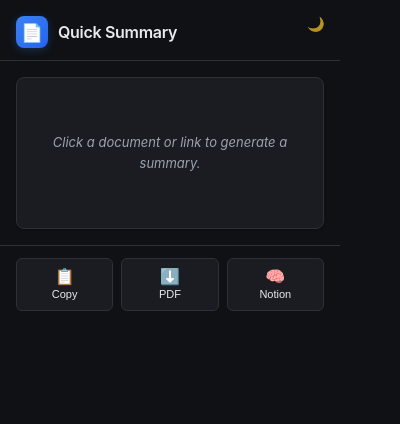
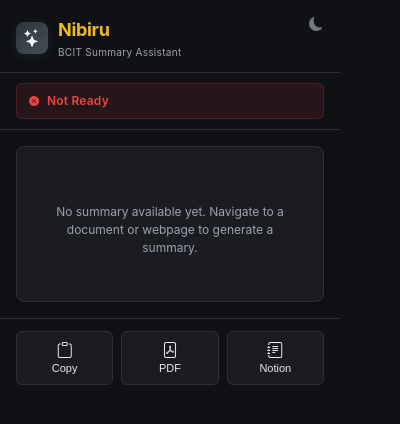
Before and after one commit to arshiaadamian/nibiru, a browser extension: page popup.html in a window 400 px wide. Drawn offline with nearby package versions, Linux system fonts and the light colour scheme.

Commit message:
Update extension name and description; enhance UI with new styles and status indicators; implement summary management and theme toggle functionality.

```diff
--- a/popup.css
+++ b/popup.css
@@ -9,8 +9,8 @@
   --bg-primary: #0f1115;
   --bg-secondary: #1a1c21;
   --bg-tertiary: #25272e;
-  --accent: #3b82f6;
-  --accent-hover: #2563eb;
+  --accent: #2c353d;
+  --accent-hover: #454e57;
   --text-primary: #e8eaed;
   --text-secondary: #9ca3af;
   --border: #2d3037;
@@ -19,13 +19,13 @@
 
 body.light {
   --bg-primary: #ffffff;
-  --bg-secondary: #f8f9fa;
-  --bg-tertiary: #e9ecef;
-  --accent: #2563eb;
-  --accent-hover: #1d4ed8;
+  --bg-secondary: #f8f8f8;
+  --bg-tertiary: #e1e1e1;
+  --accent: #2c353d;
+  --accent-hover: #454e57;
   --text-primary: #1e1e1e;
-  --text-secondary: #6b7280;
-  --border: #e5e7eb;
+  --text-secondary: #5b646b;
+  --border: #e1e1e1;
   --shadow: rgba(0, 0, 0, 0.1);
 }
 
@@ -65,6 +65,21 @@
   display: flex;
   align-items: center;
   gap: 10px;
+  flex: 1;
+}
+
+.header-text {
+  display: flex;
+  flex-direction: column;
+  gap: 2px;
+}
+
+.subtitle {
+  font-size: 10px;
+  color: var(--text-secondary);
+  font-weight: 400;
+  margin: 0;
+  letter-spacing: 0.3px;
 }
 
 .app-icon {
@@ -73,17 +88,26 @@
   display: flex;
   align-items: center;
   justify-content: center;
-  background: linear-gradient(135deg, var(--accent), var(--accent-hover));
+  background: linear-gradient(135deg, #2c353d, #454e57);
   border-radius: 8px;
+  box-shadow: 0 2px 8px rgba(44, 53, 61, 0.4);
+}
+
+.app-icon i {
   font-size: 18px;
-  box-shadow: 0 2px 8px rgba(59, 130, 246, 0.25);
+  color: #ffffff;
 }
 
 h1 {
-  font-size: 16px;
-  font-weight: 600;
-  color: var(--text-primary);
+  font-size: 18px;
+  font-weight: 700;
+  color: #2c353d;
   letter-spacing: -0.3px;
+  margin: 0;
+}
+
+body.dark h1 {
+  color: #efbb20;
 }
 
 .theme-toggle {
@@ -94,7 +118,6 @@
   height: 24px;
   background: transparent;
   border: none;
-  font-size: 14px;
   color: var(--text-secondary);
   cursor: pointer;
   padding: 0;
@@ -106,6 +129,15 @@
   opacity: 0.7;
 }
 
+.theme-toggle i {
+  font-size: 14px;
+  line-height: 1;
+}
+
+.theme-toggle i.bi-sun-fill {
+  color: #fbbf24;
+}
+
 .theme-toggle:hover {
   opacity: 1;
   background: var(--bg-tertiary);
@@ -114,6 +146,52 @@
 
 .theme-toggle:active {
   transform: scale(0.95);
+}
+
+/* Status Section */
+.status-section {
+  padding: 10px 16px;
+  border-bottom: 1px solid var(--border);
+  background: var(--bg-primary);
+  transition: border-color 0.2s ease, background-color 0.2s ease;
+}
+
+.status-indicator {
+  display: flex;
+  align-items: center;
+  gap: 8px;
+  padding: 8px 12px;
+  border-radius: 6px;
+  font-size: 12px;
+  font-weight: 500;
+  transition: all 0.2s ease;
+}
+
+.status-indicator.ready {
+  background: rgba(34, 197, 94, 0.1);
+  color: #22c55e;
+  border: 1px solid rgba(34, 197, 94, 0.2);
+}
+
+.status-indicator.not-ready {
+  background: rgba(239, 68, 68, 0.1);
+  color: #ef4444;
+  border: 1px solid rgba(239, 68, 68, 0.2);
+}
+
+.status-icon {
+  display: flex;
+  align-items: center;
+  font-size: 10px;
+}
+
+.status-icon i {
+  font-size: 10px;
+}
+
+.status-text {
+  font-weight: 600;
+  letter-spacing: 0.2px;
 }
 
 .content {
@@ -138,6 +216,34 @@
   font-size: 13px;
   line-height: 1.6;
   color: var(--text-primary);
+}
+
+.summary-text p {
+  margin: 0;
+  color: var(--text-primary);
+}
+
+.empty-state {
+  display: flex;
+  flex-direction: column;
+  align-items: center;
+  justify-content: center;
+  text-align: center;
+  padding: 30px 20px;
+  color: var(--text-secondary);
+}
+
+.empty-state i {
+  font-size: 32px;
+  margin-bottom: 12px;
+  opacity: 0.5;
+}
+
+.empty-state p {
+  font-size: 12px;
+  line-height: 1.5;
+  margin: 0;
+  color: var(--text-secondary);
 }
 
 .placeholder {
@@ -193,11 +299,11 @@
 }
 
 .action-btn:hover {
-  background: var(--accent);
+  background: #2c353d;
   color: #ffffff;
-  border-color: var(--accent);
+  border-color: #2c353d;
   transform: translateY(-1px);
-  box-shadow: 0 2px 8px rgba(59, 130, 246, 0.3);
+  box-shadow: 0 2px 8px rgba(44, 53, 61, 0.4);
 }
 
 .action-btn:active {
@@ -205,6 +311,14 @@
 }
 
 .btn-icon {
+  font-size: 16px;
+  line-height: 1;
+  display: flex;
+  align-items: center;
+  justify-content: center;
+}
+
+.btn-icon i {
   font-size: 16px;
   line-height: 1;
 }
@@ -219,7 +333,7 @@
   bottom: 16px;
   left: 50%;
   transform: translateX(-50%) translateY(100px);
-  background: var(--accent);
+  background: #2c353d;
   color: #ffffff;
   padding: 10px 16px;
   border-radius: 6px;
@@ -229,7 +343,7 @@
   pointer-events: none;
   transition: all 0.3s cubic-bezier(0.4, 0, 0.2, 1);
   z-index: 1000;
-  box-shadow: 0 4px 12px rgba(0, 0, 0, 0.15);
+  box-shadow: 0 4px 12px rgba(44, 53, 61, 0.3);
   white-space: nowrap;
 }
 
--- a/popup.html
+++ b/popup.html
@@ -3,38 +3,56 @@
 <head>
   <meta charset="UTF-8" />
   <meta name="viewport" content="width=device-width, initial-scale=1.0" />
-  <title>Quick Summary</title>
+  <title>Nibiru - BCIT Summary</title>
+  <link rel="stylesheet" href="https://cdn.jsdelivr.net/npm/bootstrap-icons@1.11.1/font/bootstrap-icons.css" />
   <link rel="stylesheet" href="popup.css" />
 </head>
 <body class="dark">
   <div class="popup">
     <header class="header">
       <div class="header-content">
-        <div class="app-icon">📄</div>
-        <h1>Quick Summary</h1>
+        <div class="app-icon">
+          <i class="bi bi-stars"></i>
+        </div>
+        <div class="header-text">
+          <h1>Nibiru</h1>
+          <p class="subtitle">BCIT Summary Assistant</p>
+        </div>
       </div>
-      <button id="themeToggle" class="theme-toggle" aria-label="Toggle theme">🌙</button>
+      <button id="themeToggle" class="theme-toggle" aria-label="Toggle theme">
+        <i class="bi bi-moon-fill"></i>
+      </button>
     </header>
+
+    <div class="status-section">
+      <div id="statusIndicator" class="status-indicator not-ready">
+        <span class="status-icon"><i class="bi bi-x-circle-fill"></i></span>
+        <span class="status-text">Not Ready</span>
+      </div>
+    </div>
 
     <main class="content">
       <div class="summary-box">
         <div id="summaryArea" class="summary-text">
-          <p class="placeholder">Click a document or link to generate a summary.</p>
+          <div class="empty-state">
+            <i class="bi bi-file-text-empty"></i>
+            <p>No summary available yet. Navigate to a document or webpage to generate a summary.</p>
+          </div>
         </div>
       </div>
     </main>
 
     <footer class="actions">
       <button id="copyBtn" class="action-btn">
-        <span class="btn-icon">📋</span>
+        <span class="btn-icon"><i class="bi bi-clipboard"></i></span>
         <span class="btn-text">Copy</span>
       </button>
       <button id="downloadBtn" class="action-btn">
-        <span class="btn-icon">⬇️</span>
+        <span class="btn-icon"><i class="bi bi-file-pdf"></i></span>
         <span class="btn-text">PDF</span>
       </button>
       <button id="notionBtn" class="action-btn">
-        <span class="btn-icon">🧠</span>
+        <span class="btn-icon"><i class="bi bi-journal-text"></i></span>
         <span class="btn-text">Notion</span>
       </button>
     </footer>
--- a/popup.js
+++ b/popup.js
@@ -2,62 +2,115 @@
     const summaryArea = document.getElementById("summaryArea");
     const themeToggle = document.getElementById("themeToggle");
     const toast = document.getElementById("toast");
+    const statusIndicator = document.getElementById("statusIndicator");
+    const statusText = statusIndicator.querySelector(".status-text");
+    const statusIcon = statusIndicator.querySelector(".status-icon i");
 
+    // Status management
+    function setStatus(ready) {
+        if (ready) {
+            statusIndicator.classList.add("ready");
+            statusIndicator.classList.remove("not-ready");
+            statusText.textContent = "Ready to Summarize";
+            statusIcon.className = "bi bi-check-circle-fill";
+        } else {
+            statusIndicator.classList.add("not-ready");
+            statusIndicator.classList.remove("ready");
+            statusText.textContent = "Not Ready";
+            statusIcon.className = "bi bi-x-circle-fill";
+        }
+    }
+
+    // Initialize status (you can change this based on your logic)
+    // For now, checking if there's content to summarize
+    function checkStatus() {
+        const placeholder = summaryArea.querySelector(".empty-state");
+        const hasContent = !placeholder && summaryArea.textContent.trim() !== "" &&
+                          summaryArea.textContent.trim() !== "No summary available yet. Navigate to a document or webpage to generate a summary.";
+        setStatus(hasContent);
+    }
+
+    // Function to update summary content
+    function updateSummary(text) {
+        const emptyState = summaryArea.querySelector(".empty-state");
+        if (emptyState) {
+            emptyState.remove();
+        }
+
+        if (text && text.trim()) {
+            summaryArea.innerHTML = `<p>${text}</p>`;
+        } else {
+            summaryArea.innerHTML = `
+                <div class="empty-state">
+                    <i class="bi bi-file-text-empty"></i>
+                    <p>No summary available yet. Navigate to a document or webpage to generate a summary.</p>
+                </div>
+            `;
+        }
+        checkStatus();
+    }
+
+    // Theme management
     function applyTheme(theme) {
-        console.log("Applying theme:", theme);
-
         document.body.classList.remove("light", "dark");
 
         if (theme === "light") {
             document.body.classList.add("light");
-            themeToggle.textContent = "🌞";
+            themeToggle.innerHTML = '<i class="bi bi-sun-fill"></i>';
         } else {
             document.body.classList.add("dark");
-            themeToggle.textContent = "🌙";
+            themeToggle.innerHTML = '<i class="bi bi-moon-fill"></i>';
         }
-
-        document.body.offsetHeight;
     }
 
+    // Load saved theme
     if (chrome && chrome.storage) {
         chrome.storage.local.get("theme", (result) => {
             const theme = result.theme || "dark";
-            console.log("Loaded theme from storage:", theme);
             applyTheme(theme);
+        });
+
+        // Load saved summary if any
+        chrome.storage.local.get("summary", (result) => {
+            if (result.summary) {
+                updateSummary(result.summary);
+            } else {
+                checkStatus();
+            }
         });
     } else {
         applyTheme("dark");
+        checkStatus();
     }
 
+    // Theme toggle
     themeToggle.addEventListener("click", (e) => {
         e.preventDefault();
         e.stopPropagation();
 
-        console.log("Theme toggle clicked");
         const isLight = document.body.classList.contains("light");
         const newTheme = isLight ? "dark" : "light";
 
-        console.log("Current is light:", isLight, "Switching to:", newTheme);
         applyTheme(newTheme);
 
         if (chrome && chrome.storage) {
-            chrome.storage.local.set({ theme: newTheme }, () => {
-                console.log("Theme saved:", newTheme);
-            });
+            chrome.storage.local.set({ theme: newTheme });
         }
     });
 
+    // Toast notifications
     function showToast(message) {
         toast.textContent = message;
         toast.classList.add("show");
         setTimeout(() => toast.classList.remove("show"), 2000);
     }
 
+    // Action buttons
     document.getElementById("copyBtn").addEventListener("click", () => {
-        const placeholder = summaryArea.querySelector(".placeholder");
+        const emptyState = summaryArea.querySelector(".empty-state");
         const textToCopy = summaryArea.textContent.trim();
 
-        if (placeholder || textToCopy === "Click a document or link to generate a summary.") {
+        if (emptyState || !textToCopy || textToCopy.includes("No summary available")) {
             showToast("No summary to copy yet");
             return;
         }
@@ -76,4 +129,19 @@
     document.getElementById("notionBtn").addEventListener("click", () => {
         showToast("Notion export coming soon!");
     });
+
+    // Listen for messages from content script or background
+    if (chrome && chrome.runtime) {
+        chrome.runtime.onMessage.addListener((request, sender, sendResponse) => {
+            if (request.action === "updateSummary") {
+                updateSummary(request.summary);
+                if (chrome.storage) {
+                    chrome.storage.local.set({ summary: request.summary });
+                }
+            }
+        });
+    }
+
+    // Initial status check
+    checkStatus();
 });
```
Also changed, not shown: manifest.json.
